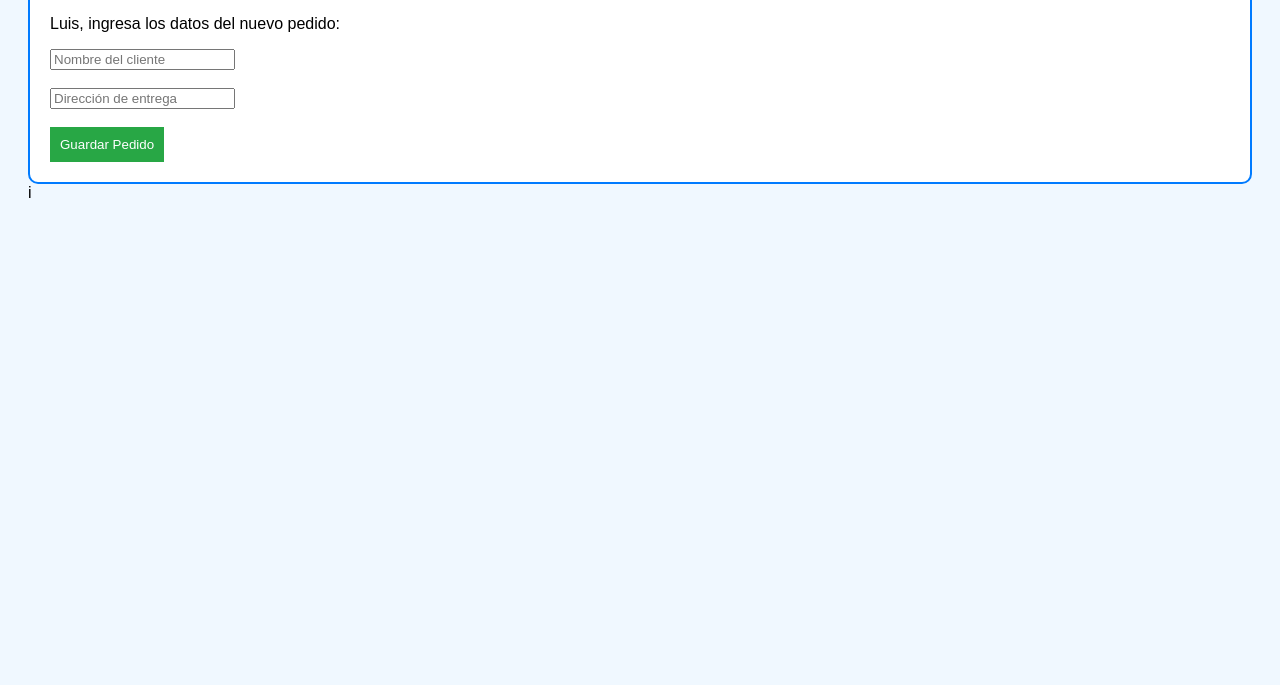
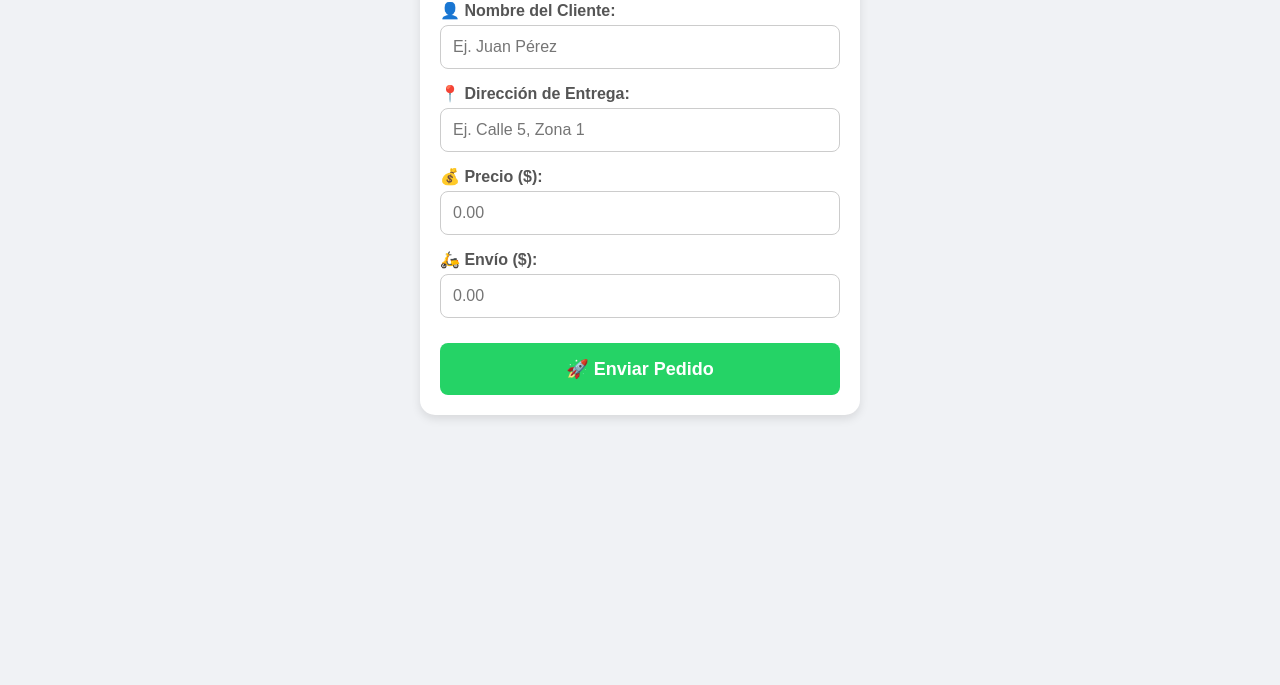
Before and after one commit to luis213gar-pixel/quetzal-entregas, a plain HTML site: page index.html in a window 1280 px wide. Shown: the part 115-800 px from the top of the page. Drawn offline with Linux system fonts and the light colour scheme.

Commit message:
actualizacion

```diff
--- a/index.html
+++ b/index.html
@@ -1,24 +1,41 @@
 <!DOCTYPE html>
-<html>
+<html lang="es">
 <head>
-    <title>Quetzal Entregas</title>
+    <meta charset="UTF-8">
+    <meta name="viewport" content="width=device-width, initial-scale=1.0">
+    <title>Quetzal Entregas 📦</title>
     <style>
-        body { font-family: sans-serif; padding: 20px; background-color: #f0f8ff; }
-        .caja { border: 2px solid #007bff; padding: 20px; border-radius: 10px; background: white; }
-        button { background-color: #28a745; color: white; border: none; padding: 10px; cursor: pointer; }
+        body { font-family: sans-serif; background-color: #f0f2f5; display: flex; justify-content: center; padding: 20px; }
+        .card { background: white; padding: 20px; border-radius: 15px; box-shadow: 0 4px 10px rgba(0,0,0,0.1); width: 100%; max-width: 400px; }
+        h2 { color: #1a73e8; text-align: center; margin-bottom: 20px; }
+        label { display: block; margin-top: 15px; font-weight: bold; color: #555; }
+        input { width: 100%; padding: 12px; margin-top: 5px; border: 1px solid #ccc; border-radius: 8px; box-sizing: border-box; font-size: 16px; }
+        button { width: 100%; background-color: #25D366; color: white; border: none; padding: 15px; margin-top: 25px; border-radius: 8px; font-size: 18px; font-weight: bold; cursor: pointer; }
     </style>
 </head>
 <body>
-    <div class="caja">
-        <h1>Sistema de Entregas Quetzal</h1>
-        <p>Luis, ingresa los datos del nuevo pedido:</p>
-
-        <input type="text" id="cliente" placeholder="Nombre del cliente"><br><br>
-        <input type="text" id="direccion" placeholder="Dirección de entrega"><br><br>
-
-        <button onclick="alert('¡Pedido de ' + document.getElementById('cliente').value + ' guardado con éxito!')">
-            Guardar Pedido
-        </button>
+    <div class="card">
+        <h2>Quetzal 📦</h2>
+        <label>👤 Nombre del Cliente:</label>
+        <input type="text" id="nombre" placeholder="Ej. Juan Pérez">
+        <label>📍 Dirección de Entrega:</label>
+        <input type="text" id="direccion" placeholder="Ej. Calle 5, Zona 1">
+        <label>💰 Precio ($):</label>
+        <input type="number" id="precio" placeholder="0.00">
+        <label>🛵 Envío ($):</label>
+        <input type="number" id="envio" placeholder="0.00">
+        <button onclick="enviarWhatsApp()">🚀 Enviar Pedido</button>
     </div>
+    <script>
+        function enviarWhatsApp() {
+            const nombre = document.getElementById('nombre').value;
+            const direccion = document.getElementById('direccion').value;
+            const precio = document.getElementById('precio').value;
+            const envio = document.getElementById('envio').value;
+            const total = parseFloat(precio || 0) + parseFloat(envio || 0);
+            const mensaje = *QUETZAL ENTREGAS*%0A%0A*Cliente:* ${nombre}%0A*Dirección:* ${direccion}%0A*Precio:* $${precio}%0A*Envío:* $${envio}%0A*TOTAL:* $${total.toFixed(2)};
+            window.open(https://wa.me/?text=${mensaje}, '_blank');
+        }
+    </script>
 </body>
-</html>i
+</html>
```
